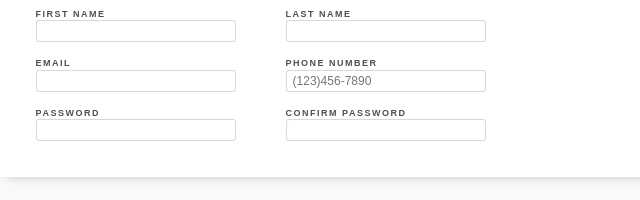
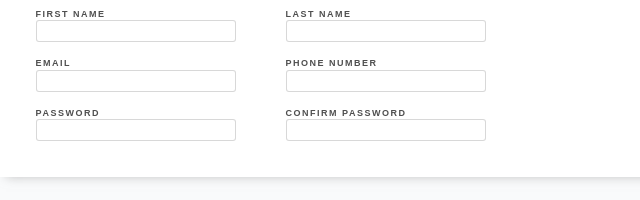
Before and after one commit to jansencir/odin-sign-up-form, a plain HTML site: page index.html in a window 1280 px wide. Shown: the part 356-556 px from the top of the page, 440-1080 px from the left. Drawn offline with Linux system fonts and the light colour scheme.

Commit message:
Remove placeholder for phone number

```diff
--- a/index.html
+++ b/index.html
@@ -47,7 +47,7 @@
                         </div>
                         <div class="phone-number form-element">
                             <label for="phone-number">PHONE NUMBER</label>
-                            <input type="tel" name="phone-number" id="phone-number" placeholder="(123)456-7890">
+                            <input type="tel" name="phone-number" id="phone-number">
                         </div>
                     </div>
                     <div class="form-row">
```
